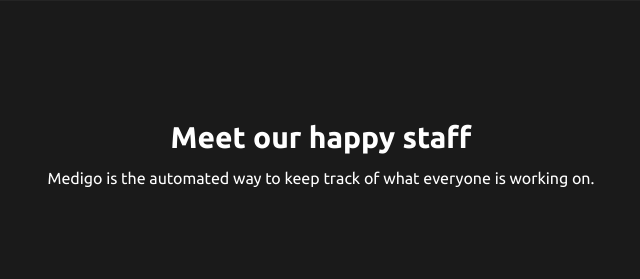
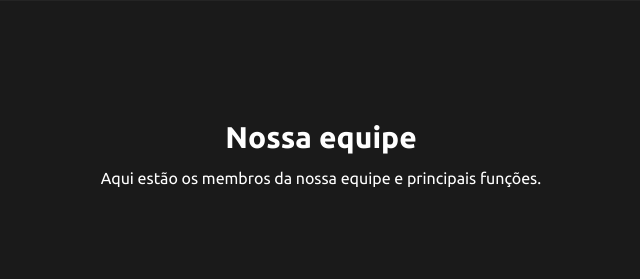
Before and after one commit to Jaiusu/tcc-genesis, a PHP site: page /genesis/index.php in a window 1280 px wide. Shown: the part 2102-2381 px from the top of the page, without its empty margins (319-959 px from the left). Run offline with PHP 8.4, Linux system fonts and the light colour scheme.

Commit message:
ACABOUUUUUUUUU

```diff
--- a/index.php
+++ b/index.php
@@ -379,8 +379,8 @@ if(isset($_GET["user"])){
             <div class="row">
                 <div class="col-md-12">
                     <div class="section-header">
-                        <h2 class="section-title">Meet our happy staff</h2>
-                        <p class="section-desc">Medigo is the automated way to keep track of what everyone is working on.</p>
+                        <h2 class="section-title">Nossa equipe</h2>
+                        <p class="section-desc">Aqui estão os membros da nossa equipe e principais funções.</p>
                     </div>
                     <!-- /.section-header -->
                 </div>
```
